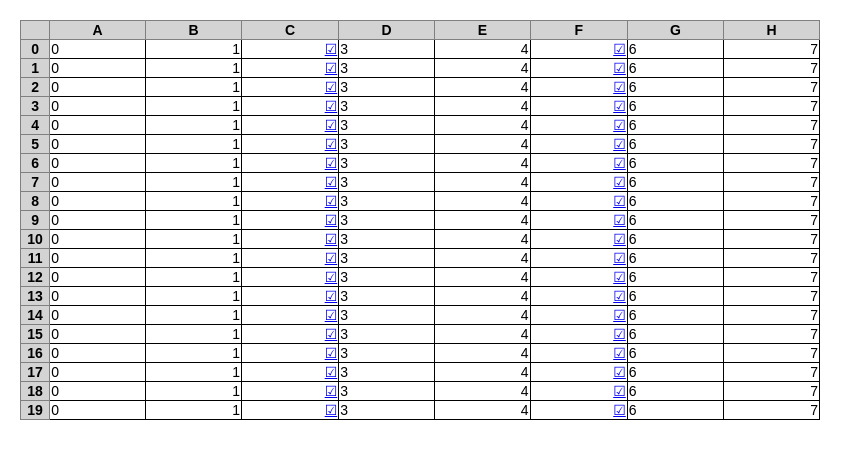
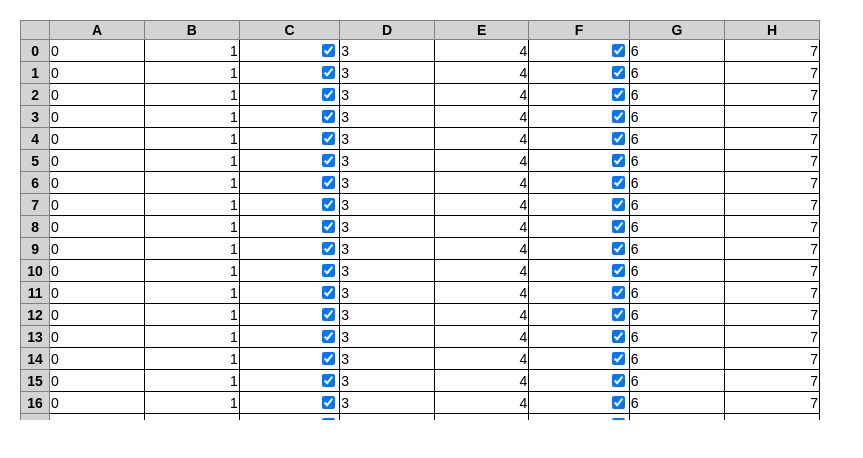
Before and after one commit to haramako/react-spreadsheet, a React (Create React App) app: page / in a window 1280 px wide. Shown: the top 458 px of the page, without its empty margins (0-863 px from the left). Built offline with nearby package versions, Linux system fonts and the light colour scheme.

Commit message:
Fix checkbox does'nt work.

```diff
--- a/src/SpreadSheet.tsx
+++ b/src/SpreadSheet.tsx
@@ -45,7 +45,7 @@ export const Cell: React.FC<CellProps> = React.memo(
     const onClick = useCallback(
       (e: React.MouseEvent) => {
         dispatch({ type: 'cursor.set', location })
-        e.preventDefault()
+        //e.preventDefault()
       },
       [dispatch, location],
     )
--- a/src/visualizers.tsx
+++ b/src/visualizers.tsx
@@ -25,14 +25,13 @@ export const BooleanVisualizer: React.FC<VisualizerProps> = ({
   value,
   dispatch,
 }) => {
+  const onChange = useCallback(() => {
+    dispatch({ type: 'cell.change_value', location, newValue: !value })
+  }, [value, dispatch])
   const onClick = useCallback(() => {
     dispatch({ type: 'cell.change_value', location, newValue: !value })
   }, [value, dispatch])
-  return (
-    <a href="#" onClick={onClick}>
-      {!!value ? '☑' : '☐'}
-    </a>
-  )
+  return <input type="checkbox" checked={!!value} onChange={onChange} />
 }
 
 export const Visualizers: { [name: string]: Visualizer } = {
```
